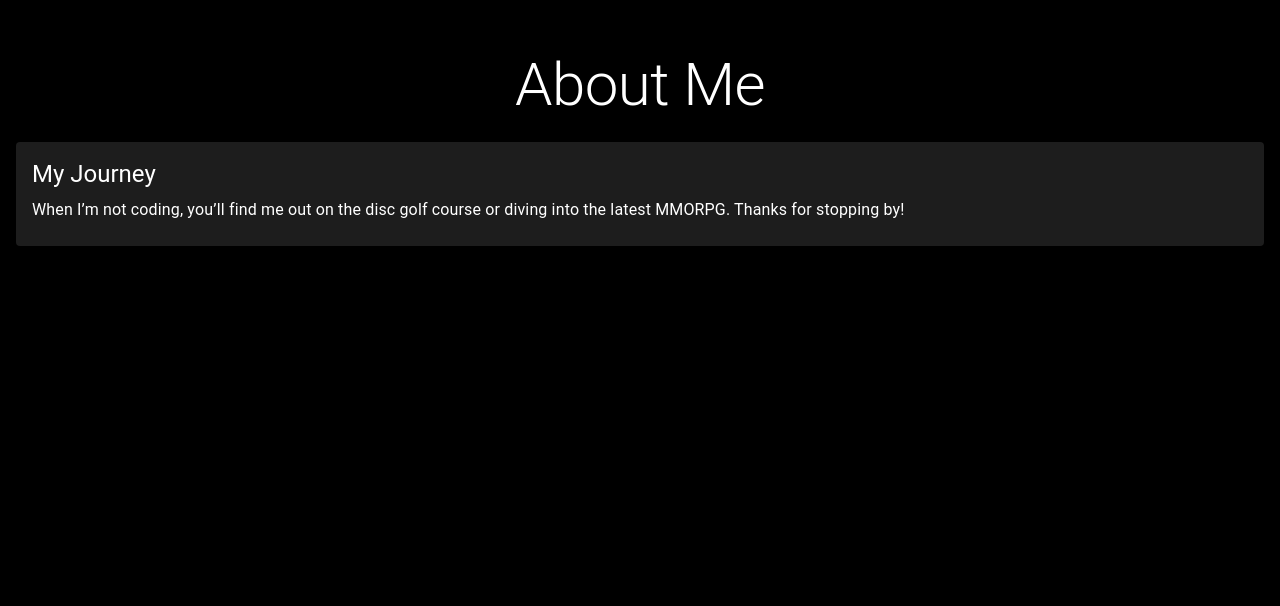
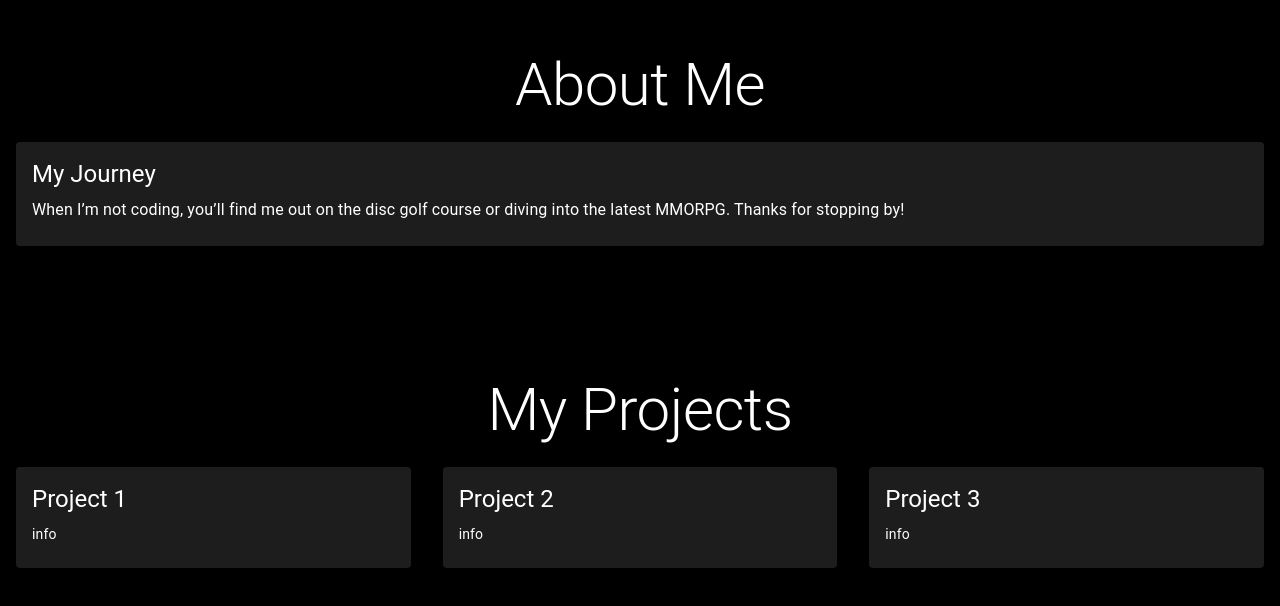
Before and after one commit to atamburino/andrewtamburino.com, a React (Create React App) app: page / in a window 1280 px wide. Shown: the part 879-1485 px from the top of the page. Before the commit the page ends 1189 px from the top, so only its background shows below. Built offline with nearby package versions, Linux system fonts and the light colour scheme; the HTML template or start-up script is replaced by a standard one.

Commit message:
project section

```diff
--- a/src/App.js
+++ b/src/App.js
@@ -5,7 +5,7 @@ import styles from './App.module.css';
 import Header from './components/Header';
 import About from './components/About';
 import Hero from './components/Hero';
-// import Projects from './components/Projects';
+import Projects from './components/Projects';
 // import Contact from './components/Contact';
 // import Footer from './components/Footer';
 
@@ -34,8 +34,8 @@ function App() {
         <main>
           <Hero />
           <About />
-          {/* <Projects />
-          <Contact /> */}
+          <Projects />
+          {/* <Contact /> */}
         </main>
         {/* <Footer /> */}
       </div>
--- /dev/null
+++ b/src/components/Projects.js
@@ -0,0 +1,41 @@
+import React from 'react';
+import { Typography, Card, CardContent, Grid, Box } from '@mui/material';
+import { styled } from '@mui/system';
+
+const ProjectsContainer = styled(Box)(({ theme }) => ({
+  padding: theme.spacing(8, 2),
+}));
+
+function Projects() {
+  const projects = [
+    { title: 'Project 1', description: 'info' },
+    { title: 'Project 2', description: 'info' },
+    { title: 'Project 3', description: 'info' },
+  ];
+
+  return (
+    <ProjectsContainer id="projects">
+      <Typography variant="h2" align="center" gutterBottom>
+        My Projects
+      </Typography>
+      <Grid container spacing={4}>
+        {projects.map((project, index) => (
+          <Grid item xs={12} sm={6} md={4} key={index}>
+            <Card>
+              <CardContent>
+                <Typography variant="h5" gutterBottom>
+                  {project.title}
+                </Typography>
+                <Typography variant="body2">
+                  {project.description}
+                </Typography>
+              </CardContent>
+            </Card>
+          </Grid>
+        ))}
+      </Grid>
+    </ProjectsContainer>
+  );
+}
+
+export default Projects;
```
